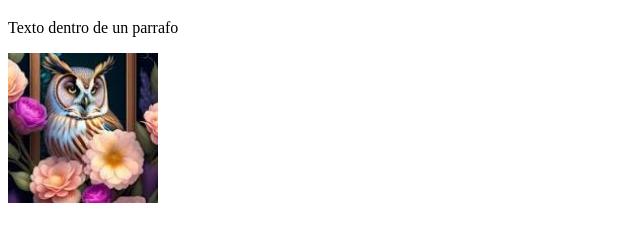
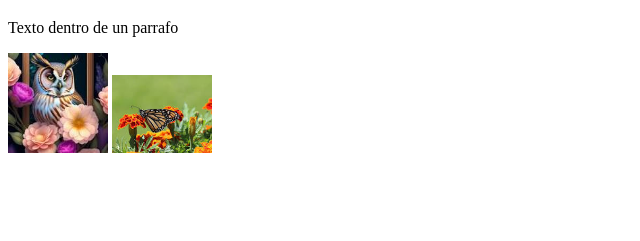
Before and after one commit to maribelcalla/Dev, a plain HTML site: page index.html in a window 1280 px wide. Shown: the part 61-302 px from the top of the page, without its empty margins (0-640 px from the left). Drawn offline with Linux system fonts and the light colour scheme.

Commit message:
add_imagen

```diff
--- a/index.html
+++ b/index.html
@@ -8,9 +8,8 @@
 <body>
     <h1>Hola mundo desde ok </h1>
     <p>Texto dentro de un parrafo</p>
-    <img src="./imagenes/buho.jpeg" alt="buho" width="150px
-
-    ">
+    <img src="./imagenes/buho.jpeg" alt="buho" width="100px">
+    <img src="./imagenes/butterfly.jpeg" alt="butterfly" width="100px">
 
 </body>
 </html>
```
